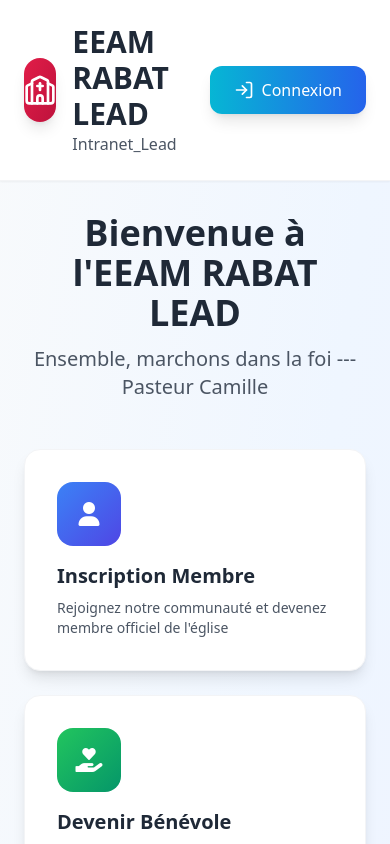
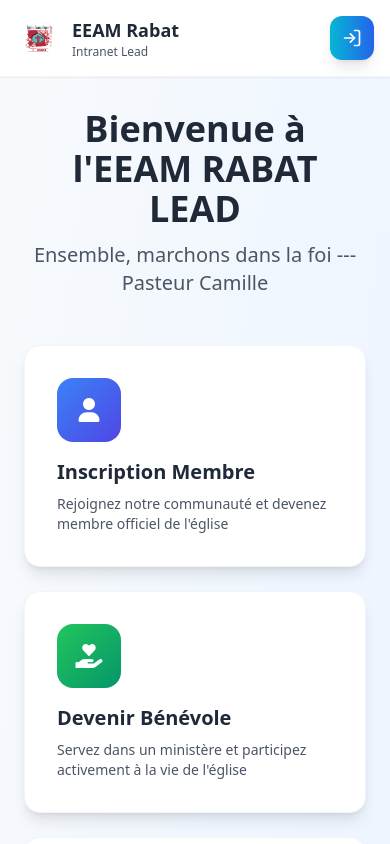
Before and after one commit to creatif-sam/eeam-rabat, a Next.js app: page / in a window 390 px wide. Shown: the top 844 px of the page. Built offline with nearby package versions, Linux system fonts and the light colour scheme; no server answers; the database is empty.

Commit message:
responsive for mobile

```diff
--- a/components/public/PublicCalender.tsx
+++ b/components/public/PublicCalender.tsx
@@ -59,7 +59,7 @@ export default function PublicCalendar() {
 
   if (loading || !currentDate || !today) {
     return (
-      <div className="bg-white rounded-2xl p-8 shadow">
+      <div className="bg-white rounded-2xl p-6 shadow">
         Chargement du calendrier...
       </div>
     );
@@ -96,11 +96,11 @@ export default function PublicCalendar() {
   ];
 
   return (
-    <section className="bg-white rounded-2xl shadow-lg p-8 mt-12">
+    <section className="bg-white rounded-2xl shadow-lg p-4 sm:p-8 mt-8 sm:mt-12">
       {/* Header */}
-      <div className="flex justify-between items-center mb-6">
+      <div className="flex flex-col sm:flex-row sm:justify-between sm:items-center gap-4 mb-6">
         <div>
-          <h2 className="text-2xl font-bold flex items-center gap-2">
+          <h2 className="text-xl sm:text-2xl font-bold flex items-center gap-2">
             <Calendar className="text-cyan-600" />
             Calendrier de l’église
           </h2>
@@ -110,7 +110,7 @@ export default function PublicCalendar() {
           </p>
         </div>
 
-        <div className="flex gap-2">
+        <div className="flex gap-2 self-start sm:self-auto">
           <button
             onClick={() =>
               setCurrentDate(
@@ -121,8 +121,9 @@ export default function PublicCalendar() {
                 )
               )
             }
+            className="p-2 rounded-lg border hover:bg-gray-50"
           >
-            <ChevronLeft />
+            <ChevronLeft size={18} />
           </button>
           <button
             onClick={() =>
@@ -134,18 +135,19 @@ export default function PublicCalendar() {
                 )
               )
             }
+            className="p-2 rounded-lg border hover:bg-gray-50"
           >
-            <ChevronRight />
+            <ChevronRight size={18} />
           </button>
         </div>
       </div>
 
       {/* Day headers */}
-      <div className="grid grid-cols-7 gap-2 mb-2">
+      <div className="grid grid-cols-7 gap-1 sm:gap-2 mb-2 text-xs sm:text-sm">
         {dayNames.map(day => (
           <div
             key={day}
-            className="text-center font-semibold text-sm"
+            className="text-center font-semibold"
           >
             {day}
           </div>
@@ -153,12 +155,12 @@ export default function PublicCalendar() {
       </div>
 
       {/* Calendar grid */}
-      <div className="grid grid-cols-7 gap-2">
+      <div className="grid grid-cols-7 gap-1 sm:gap-2">
         {calendarDays.map((day, index) => {
           if (!day) {
             return (
               <div
-                key={`empty-${currentDate.getFullYear()}-${currentDate.getMonth()}-${index}`}
+                key={`empty-${index}`}
               />
             );
           }
@@ -177,13 +179,13 @@ export default function PublicCalendar() {
           return (
             <div
               key={`${currentDate.getFullYear()}-${currentDate.getMonth()}-${day}`}
-              className={`border rounded-lg p-2 transition ${
+              className={`border rounded-lg p-1.5 sm:p-2 transition text-xs sm:text-sm ${
                 isToday
                   ? "bg-cyan-50 border-cyan-400 ring-2 ring-cyan-300"
                   : "bg-slate-50"
               }`}
             >
-              <div className="font-semibold text-sm mb-1">
+              <div className="font-semibold mb-1">
                 {day}
               </div>
 
@@ -191,7 +193,7 @@ export default function PublicCalendar() {
                 <div
                   key={ev.id}
                   onClick={() => setSelectedEvent(ev)}
-                  className={`${ev.color} text-white text-xs px-2 py-1 rounded mb-1 cursor-pointer`}
+                  className={`${ev.color} text-white text-[10px] sm:text-xs px-2 py-1 rounded mb-1 cursor-pointer truncate`}
                 >
                   {ev.title}
                 </div>
@@ -203,14 +205,14 @@ export default function PublicCalendar() {
 
       {/* Event modal */}
       {selectedEvent && (
-        <div className="fixed inset-0 bg-black/50 flex items-center justify-center z-50">
+        <div className="fixed inset-0 bg-black/50 flex items-center justify-center z-50 p-4">
           <div className="bg-white rounded-2xl p-6 w-full max-w-lg">
-            <h3 className="text-xl font-bold mb-2">
+            <h3 className="text-lg sm:text-xl font-bold mb-2">
               {selectedEvent.title}
             </h3>
 
             {selectedEvent.description && (
-              <p className="text-gray-600 mb-4">
+              <p className="text-gray-600 mb-4 text-sm">
                 {selectedEvent.description}
               </p>
             )}
--- a/components/public/layout/Header.tsx
+++ b/components/public/layout/Header.tsx
@@ -1,6 +1,7 @@
 "use client";
 
-import { Church, LogIn } from "lucide-react";
+import Image from "next/image";
+import { LogIn } from "lucide-react";
 import { useRouter } from "next/navigation";
 
 export default function Header({ onLogin }: { onLogin?: () => void }) {
@@ -8,28 +9,46 @@ export default function Header({ onLogin }: { onLogin?: () => void }) {
 
   return (
     <header className="bg-white border-b border-gray-100 shadow-sm">
-      <div className="max-w-7xl mx-auto px-6 py-6">
+      <div className="max-w-7xl mx-auto px-4 sm:px-6 py-4">
         <div className="flex items-center justify-between">
-          <div className="flex items-center gap-4">
-            <div className="w-16 h-16 bg-gradient-to-br from-rose-600 to-rose-700 rounded-2xl flex items-center justify-center shadow-lg">
-              <Church size={32} className="text-white" />
+          {/* Logo + Title */}
+          <div className="flex items-center gap-3">
+            <div className="relative w-11 h-11 sm:w-14 sm:h-14">
+              <Image
+                src="/images/eeam-logo.png"
+                alt="EEAM Logo"
+                fill
+                className="object-contain"
+                priority
+              />
             </div>
-            <div>
-              <h1 className="text-3xl font-bold text-gray-800">
-                EEAM RABAT LEAD
+
+            <div className="leading-tight">
+              <h1 className="text-lg sm:text-2xl font-bold text-gray-800">
+                EEAM Rabat
               </h1>
-              <p className="text-gray-600">
-                Intranet_Lead
+              <p className="text-xs sm:text-sm text-gray-600">
+                Intranet Lead
               </p>
             </div>
           </div>
 
+          {/* Connexion Button */}
           <button
-            onClick={() => onLogin ? onLogin() : router.push("/auth/login")}
-            className="px-6 py-3 bg-gradient-to-r from-cyan-500 to-blue-600 text-white rounded-xl shadow-lg font-medium flex items-center gap-2"
+            onClick={() =>
+              onLogin ? onLogin() : router.push("/auth/login")
+            }
+            className="flex items-center justify-center gap-2
+              px-3 py-3 sm:px-6 sm:py-3
+              bg-gradient-to-r from-cyan-500 to-blue-600
+              text-white rounded-xl shadow-lg
+              hover:from-cyan-600 hover:to-blue-700 transition"
+            aria-label="Connexion"
           >
             <LogIn size={20} />
-            Connexion
+            <span className="hidden sm:inline font-medium">
+              Connexion
+            </span>
           </button>
         </div>
       </div>
```
